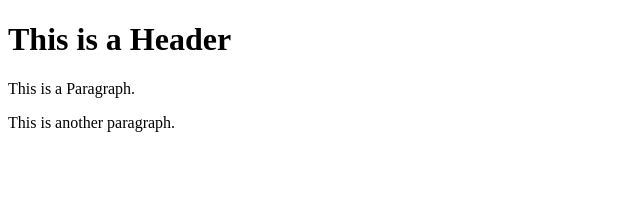
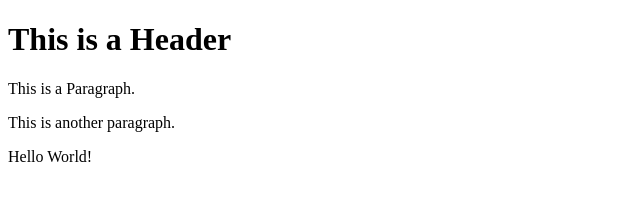
Before and after one commit to acollins10/git-test, a website: page index.html in a window 1280 px wide. Shown: the whole page, without its empty margins (0-640 px from the left). Drawn offline with Linux system fonts and the light colour scheme.

```diff
--- a/index.html
+++ b/index.html
@@ -4,5 +4,6 @@
         <h1>This is a Header</h1>
         <p>This is a Paragraph.</p>
         <p>This is another paragraph.</p>
+        <p>Hello World!</p>
     </body>
 </html>
```
Also changed, not shown: package.json (added, +24 -0 lines), 2 other files.
